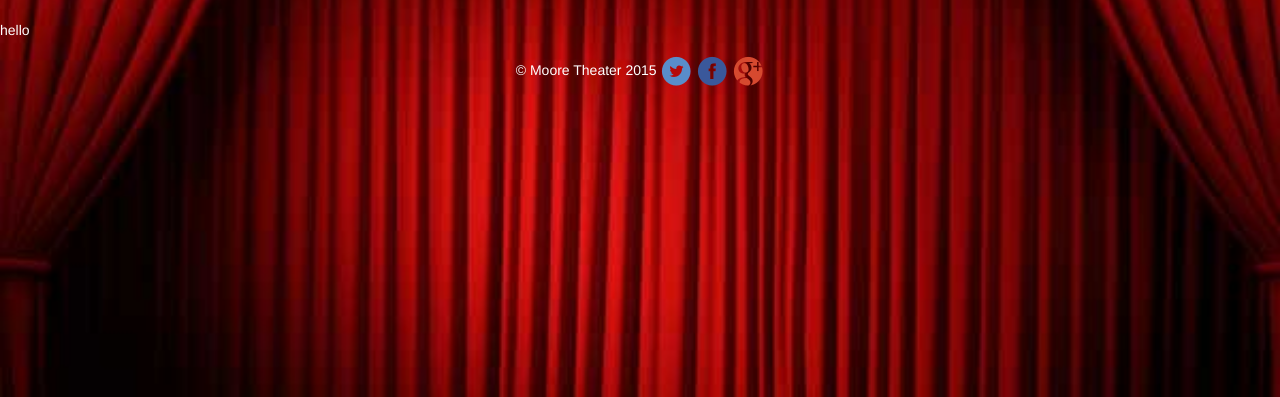
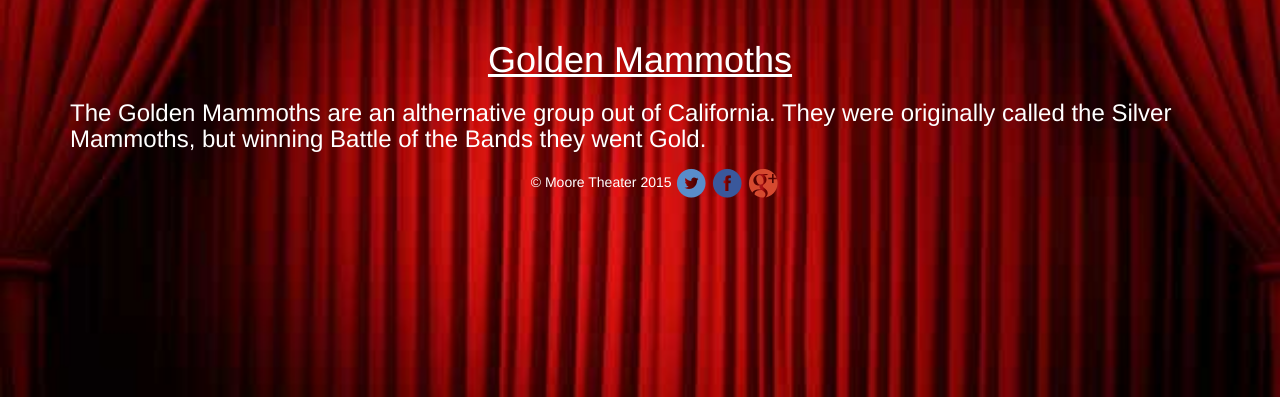
Before and after one commit to sk367/cs399_Theater, a Django app: page /golden in a window 1280 px wide. Shown: the part 52-449 px from the top of the page. Run offline with Django 3.2, Linux system fonts and the light colour scheme; parts of the project's set-up code (start-up, migrations or seed data) failed here and were passed over; some libraries are stand-ins or nearby versions.

Commit message:
Made the Golden formatted and not say hello

```diff
--- a/cs399_Theater/main/templates/golden.html
+++ b/cs399_Theater/main/templates/golden.html
@@ -1,5 +1,9 @@
 {% extends 'base.html' %}
+
 {% block pagetitle %} Performances {% endblock %}
 {% block body %}
-<p>hello</p>
+<div class = "container">
+<center><u><h1>Golden Mammoths</h1></u></center>
+<h3>The Golden Mammoths are an althernative group out of California. They were originally called the Silver Mammoths, but winning Battle of the Bands they went Gold.</h3>
+<!-- /container-->
 {% endblock %}
```
